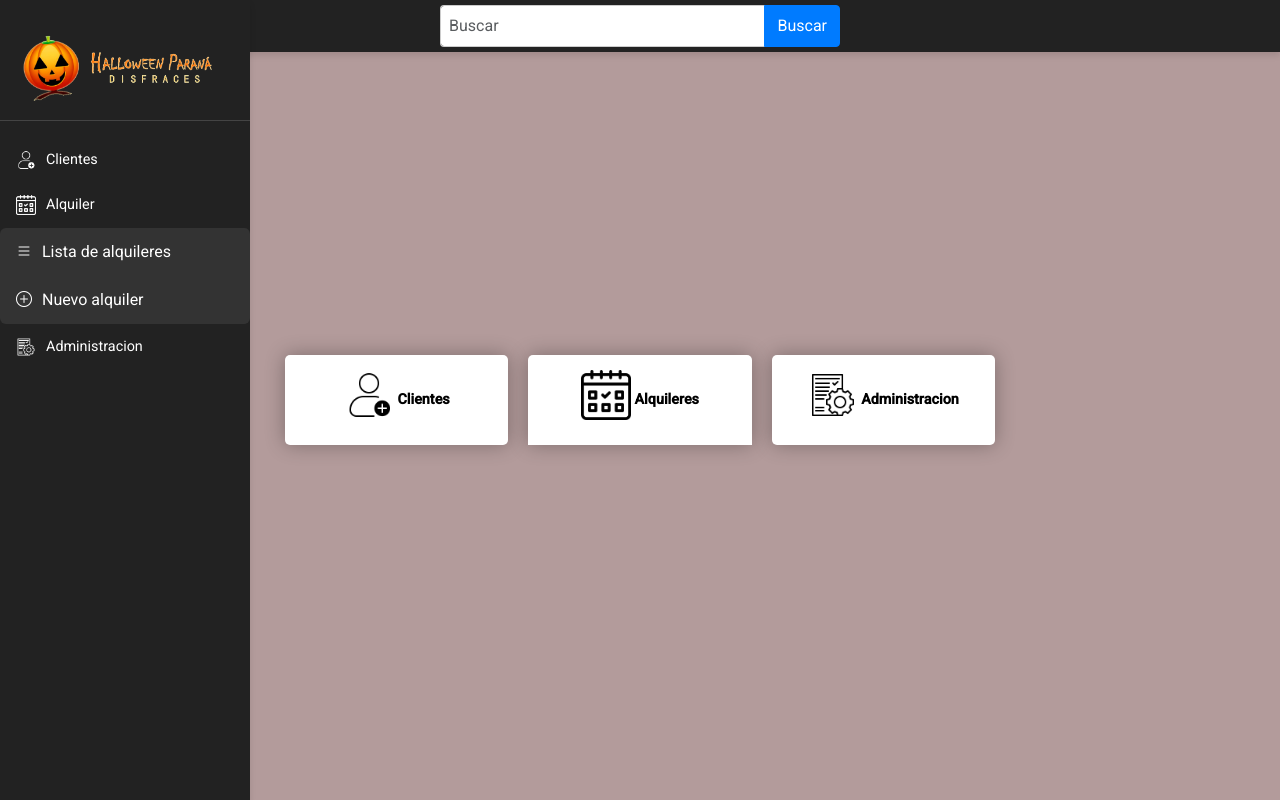
After one commit to agusaenz/halloween-disfraces, a PHP site: page /main.php in a window 1280 px wide. The commit adds this page. Run offline with PHP 8.4, Linux system fonts and the light colour scheme.

Commit message:
main-sidebar php

```diff
--- a/sidebar.html
+++ b/assets/css/sidebar.css
@@ -1,25 +1,3 @@
-<!DOCTYPE html>
-<html lang="en">
-<head>
-  <meta charset="UTF-8">
-  <meta name="viewport" content="width=device-width, initial-scale=1.0">
-  <title>Halloween Disfraces</title>
-
-  <!-- Librerías -->
-  <link rel="stylesheet" href="assets/includes/css/bootstrap.min.css">
-  <script defer src="assets/includes/js/bootstrap.bundle.min.js"></script>
-  <script src="assets/includes/js/jquery-3.7.1.min.js"></script>
-  <link href="https://cdn.jsdelivr.net/npm/bootstrap-icons/font/bootstrap-icons.css" rel="stylesheet">
-  <link href="https://fonts.googleapis.com/css2?family=Roboto:wght@300;400;500&display=swap" rel="stylesheet">
-
-  <style>
-    body {
-      display: flex;
-      background-color: #b39b9b;
-      font-family: 'Segoe UI', Tahoma, Geneva, Verdana, sans-serif;
-      font-size: 1rem;
-      margin: 0;
-    }
 
     .sidebar-footer {
       background-color: #222;
@@ -176,55 +154,3 @@
         width: 100%;
       }
     }
-  </style>
-</head>
-<body>
-  <div class="sidebar-footer">
-    <form class="search-bar search-bar-sd input-group">
-      <input class="form-control" type="search" placeholder="Buscar" aria-label="Buscar">
-      <button class="btn btn-primary" type="submit">Buscar</button>
-    </form>
-  </div>
-
-  <div class="sidebar">
-    <a class="sidebar-brand" href="#">
-      <img src="assets/img/Halloween-Logo.png" alt="Logo de Halloween Disfraces">
-    </a>
-    <ul class="sidebar-nav nav flex-column">
-      <li class="nav-item">
-        <a class="nav-link" href="#">
-          <img src="assets/img/nueva-cuenta.png" alt="Clientes Icon"> Clientes
-        </a>
-      </li>
-      <li class="nav-item">
-        <a class="nav-link" href="#">
-          <img src="assets/img/reserva.png" alt="Alquileres Icon"> Alquiler&nbsp; &nbsp; &nbsp; &nbsp; &nbsp;&nbsp; </a>
-        <ul class="dropdown-menu">
-          <li><a class="dropdown-item" href="#about1"><i class="bi bi-list"></i> Lista de alquileres</a></li>
-          <li><a class="dropdown-item" href="#about2"><i class="bi bi-plus-circle"></i> Nuevo alquiler</a></li>
-        </ul>
-      </li>
-      <li class="nav-item">
-        <a class="nav-link" href="#">
-          <img src="assets/img/administrar.png" alt="Administracion Icon"> Administracion
-        </a>
-      </li>
-    </ul>
-  </div>
-
-  <div class="content">
-    <!-- Contenido principal aquí -->
-  </div>
-
-  <script>
-    // Función para ajustar el ancho de la sidebar y el contenido principal
-    function adjustSidebarWidth(width) {
-      document.querySelector('.sidebar').style.width = width + 'px';
-      document.querySelector('.content').style.marginLeft = width + 'px';
-      document.querySelector('.content').style.width = 'calc(100% - ' + width + 'px)';
-    }
-
-	   adjustSidebarWidth(250)
-  </script>
-</body>
-</html>
--- /dev/null
+++ b/assets/js/sidebar.js
@@ -0,0 +1,7 @@
+
+// Función para ajustar el ancho de la sidebar y el contenido principal
+function adjustSidebarWidth(width) {
+  document.querySelector('.sidebar').style.width = width + 'px';
+  document.querySelector('.content').style.marginLeft = width + 'px';
+  document.querySelector('.content').style.width = 'calc(100% - ' + width + 'px)';
+}
--- a/carga-alquiler.html
+++ b/carga-alquiler.html
@@ -165,10 +165,6 @@
       /* Color verde más oscuro para el hover */
     }
 
-    .col-md-8 {
-      flex: 0 0 50%;
-      /* Ajustar el tamaño de los campos al 48% del contenedor para dejar espacio entre ellos */
-    }
 
     .col-md-6-alquiler {
       flex: 0 0 45%;
--- a/main.html
+++ b/main.php
@@ -1,5 +1,9 @@
+<?php
+require_once ('sidebar.php');
+?>
 <!DOCTYPE html>
 <html lang="es">
+
 <head>
   <meta charset="UTF-8">
   <meta name="viewport" content="width=device-width, initial-scale=1.0">
@@ -14,6 +18,9 @@
 
   <link href="https://cdn.jsdelivr.net/npm/bootstrap-icons/font/bootstrap-icons.css" rel="stylesheet">
   <link href="https://fonts.googleapis.com/css2?family=Roboto:wght@300;400;500&display=swap" rel="stylesheet">
+  <link rel="stylesheet" href="assets/css/sidebar.css">
+   <script src="assets/js/sidebar.js"> </script>
+
 
   <style>
     body {
@@ -27,12 +34,13 @@
       margin: 0;
     }
 
-    .container-main {
+    .container {
       width: 100%;
       display: flex;
       justify-content: center;
       align-items: center;
       flex-wrap: wrap;
+      width: 100%;
     }
 
     .custom-card-2 {
@@ -130,21 +138,26 @@
     }
 
 
+
     @keyframes slideDown {
       from {
         opacity: 0;
         transform: translateY(-10%);
       }
+
       to {
         opacity: 1;
         transform: translateY(0);
       }
     }
-
   </style>
 </head>
+
 <body>
-  <div class="container-main ">
+  <?php
+  echo $sidebar;
+  ?>
+  <div class="container">
     <div class="custom-card">
       <img src="assets/img/nueva-cuenta2.png" alt="Icono 1">
       <a href="#">Clientes</a>
@@ -166,11 +179,15 @@
 
   <script>
     document.querySelectorAll('.custom-card').forEach(card => {
-      card.addEventListener('click', function() {
+      card.addEventListener('click', function () {
         this.querySelector('.dropdown-content-main').classList.toggle('show');
       });
     });
+
+    adjustSidebarWidth(250)
+
   </script>
 
 </body>
+
 </html>
--- /dev/null
+++ b/sidebar.php
@@ -0,0 +1,35 @@
+ <?php
+ $sidebar="<div class='sidebar-footer'>
+    <form class='search-bar search-bar-sd input-group'>
+      <input class='form-control' type='search' placeholder='Buscar' aria-label='Buscar'>
+      <button class='btn btn-primary' type='submit'>Buscar</button>
+    </form>
+  </div>
+
+  <div class='sidebar'>
+    <a class='sidebar-brand' href='#'>
+      <img src='assets/img/Halloween-Logo.png' alt='Logo de Halloween Disfraces'>
+    </a>
+    <ul class='sidebar-nav nav flex-column'>
+      <li class='nav-item'>
+        <a class='nav-link' href='#'>
+          <img src='assets/img/nueva-cuenta.png' alt='Clientes Icon'> Clientes
+        </a>
+      </li>
+      <li class='nav-item'>
+        <a class='nav-link' href='#'>
+          <img src='assets/img/reserva.png' alt='Alquileres Icon'> Alquiler&nbsp; &nbsp; &nbsp; &nbsp; &nbsp;&nbsp; </a>
+        <ul class='dropdown-menu'>
+          <li><a class='dropdown-item' href='#about1'><i class='bi bi-list'></i> Lista de alquileres</a></li>
+          <li><a class='dropdown-item' href='#about2'><i class='bi bi-plus-circle'></i> Nuevo alquiler</a></li>
+        </ul>
+      </li>
+      <li class='nav-item'>
+        <a class='nav-link' href='#'>
+          <img src='assets/img/administrar.png' alt='Administracion Icon'> Administracion
+        </a>
+      </li>
+    </ul>
+  </div>
+
+ ";
```
Lines whose indentation alone changed are shown as unchanged.
